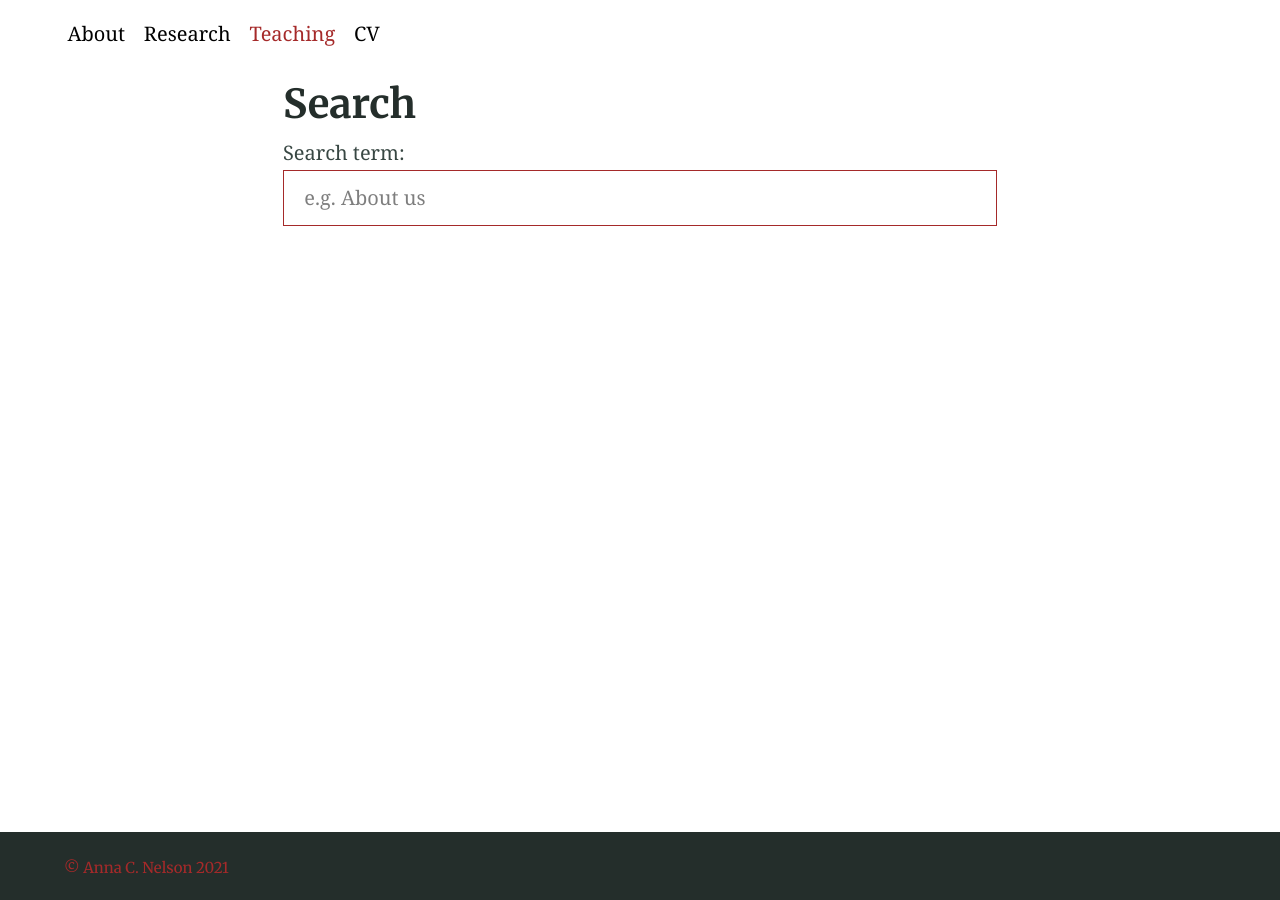
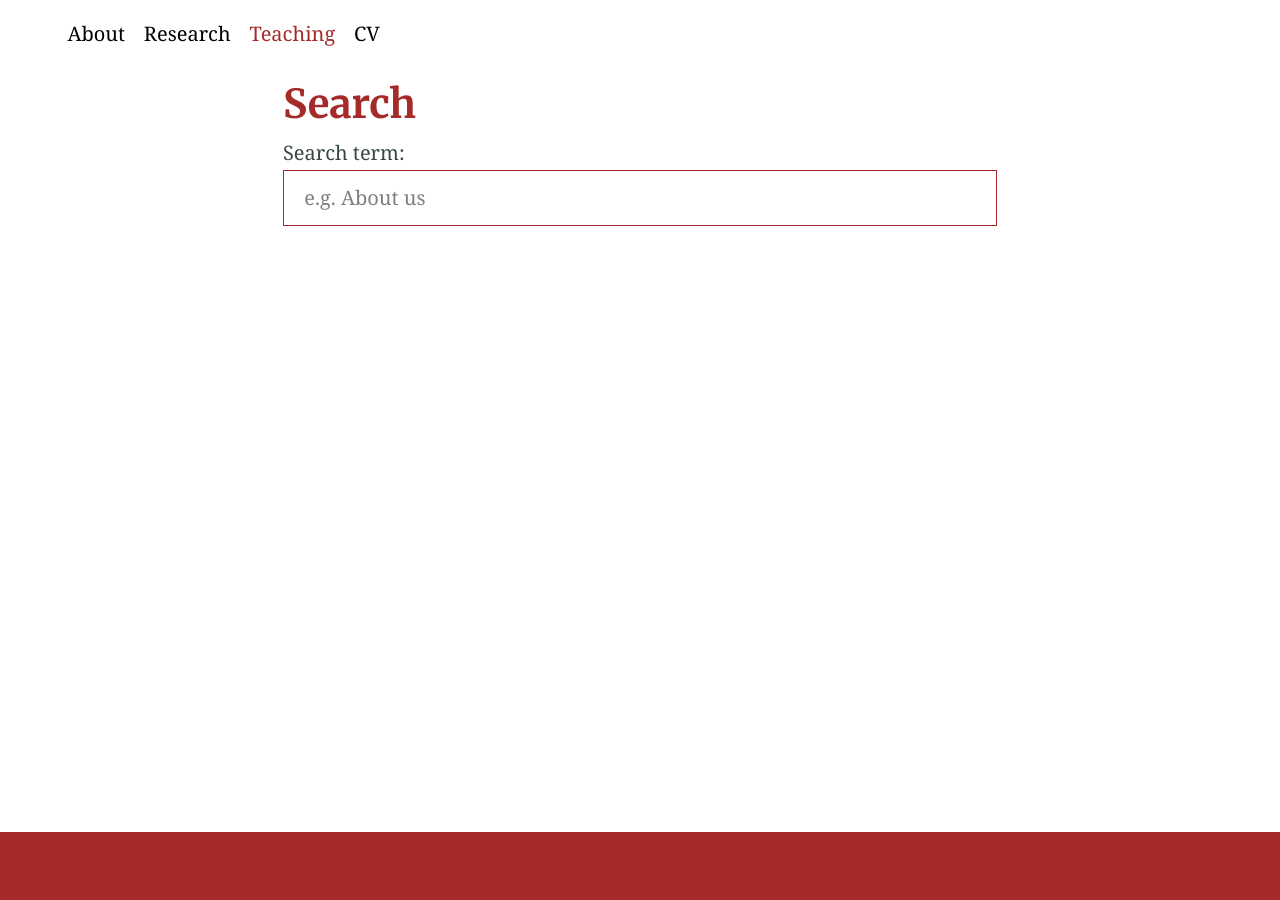
Before and after one commit to kathrynglink/annacnelson.github.io, a Jekyll site: the page built from teaching.md, in a window 1280 px wide. Built offline with Jekyll 4.4.1, drawn with Linux system fonts in a browser that asks for light colours.

Commit message:
Update _settings.scss

```diff
--- a/_sass/_settings.scss
+++ b/_sass/_settings.scss
@@ -5,7 +5,8 @@ $featureBackgroundColour: #f9fafa !default;
 $accentColour: #05bf85 !default;
 
 // Text colours
-$headingColour: #242e2b !default;
+//#242e2b was old headingcolor
+$headingColour: #A52a2a!default;
 $firstHeadingColour: #ffffff !default;
 $featureColour: #ffffff !default;
 $bodyColour: #384743 !default;
```
